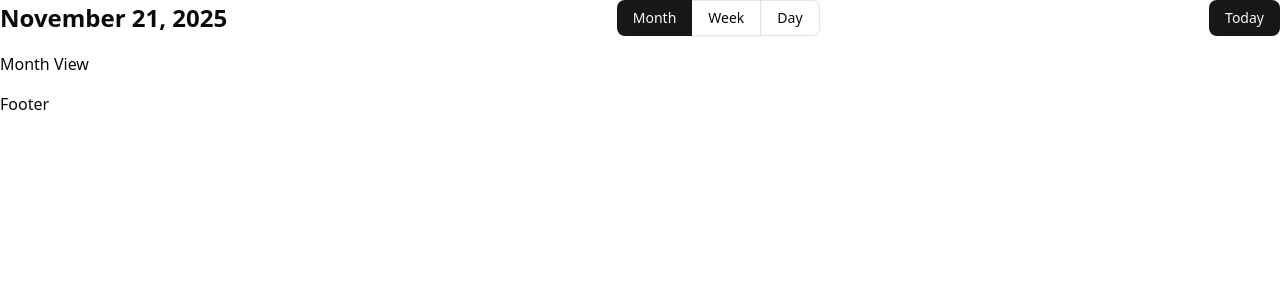
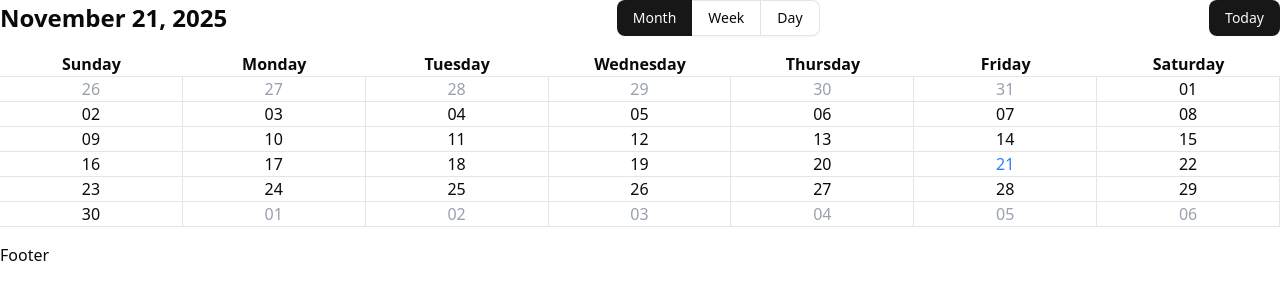
Before and after one commit to alehbelskidev/ab-calendar, a React (Vite) app: page / in a window 1280 px wide. Shown: the top 300 px of the page. Built offline with nearby package versions, Linux system fonts and the light colour scheme.

Commit message:
feat: month grid days

```diff
--- a/src/calendar/calendar-ctx.tsx
+++ b/src/calendar/calendar-ctx.tsx
@@ -2,24 +2,32 @@ import dayjs, { type Dayjs } from "dayjs"
 import { createContext } from "react"
 import timezone from "dayjs/plugin/timezone"
 import utc from "dayjs/plugin/utc"
+import localeData from "dayjs/plugin/localeData"
 
 dayjs.extend(timezone)
 dayjs.extend(utc)
+dayjs.extend(localeData)
 
-export const DEFAULT_TIMZEONE = Intl.DateTimeFormat().resolvedOptions().timeZone
+const intlResolvedOptions = Intl.DateTimeFormat().resolvedOptions()
+export const DEFAULT_TIMZEONE = intlResolvedOptions.timeZone
+export const DEFAULT_LOCALE = intlResolvedOptions.locale.split("-")[0]
 
 type CalendarContextType = {
+	locale: string
 	timezone: string
 	today: Dayjs
 	view: "month" | "week" | "day"
 	onViewChange: (view: "month" | "week" | "day") => void
 	onTodayChange: (today: Dayjs) => void
+	onLocaleChange: (locale: string) => void
 }
 
 export const CalendarContext = createContext<CalendarContextType>({
+	locale: DEFAULT_LOCALE,
 	timezone: DEFAULT_TIMZEONE,
 	today: dayjs().tz(DEFAULT_TIMZEONE),
 	view: "month",
 	onViewChange: () => {},
 	onTodayChange: () => {},
+	onLocaleChange: () => {},
 })
--- a/src/calendar/calendar-month-view.tsx
+++ b/src/calendar/calendar-month-view.tsx
@@ -1,5 +1,102 @@
-const CalendarMonthView = () => {
-	return <div data-calendar-view="month">Month View</div>
+import { useMemo, type HTMLAttributes } from "react"
+import dayjs, { Dayjs } from "dayjs"
+import { cn } from "@/lib/utils"
+import { useCalendar } from "./use-calendar"
+
+type CalendarMonthViewProps = HTMLAttributes<HTMLDivElement> & {
+	headerCellFormat?: string
+	headerCellClass?: string
+	cellClass?: string
+	cellFormat?: string
+	todayCellClass?: string
+	differentMonthCellClass?: string
+	onHeaderCellClick?: (date: Dayjs) => void
+	onCellClick?: (date: Dayjs) => void
+}
+
+const CalendarMonthView = ({
+	headerCellFormat = "dddd",
+	headerCellClass = "",
+	cellClass = "",
+	cellFormat = "DD",
+	todayCellClass = "text-blue-500",
+	differentMonthCellClass = "text-gray-400",
+	className,
+	onHeaderCellClick,
+	onCellClick,
+	...props
+}: CalendarMonthViewProps) => {
+	const { today } = useCalendar()
+
+	const headers = useMemo(() => {
+		return new Array(7).fill(0).map((_, index) => {
+			const date = dayjs().startOf("week").add(index, "day")
+
+			return {
+				title: date.format(headerCellFormat),
+				key: date.format("YYYY-MM-DD"),
+				gridClass: `col-start-${index + 1}`,
+				date,
+			}
+		})
+	}, [headerCellFormat])
+
+	const cells = useMemo(() => {
+		const firstDayOfMonth = today.startOf("month")
+		const startOfCalendarGrid = firstDayOfMonth.startOf("week")
+
+		return new Array(6 * 7).fill(0).map((_, index) => {
+			const date = startOfCalendarGrid.add(index, "day")
+			const row = Math.floor(index / 7)
+			const col = index % 7
+
+			return {
+				title: date.format(cellFormat),
+				key: date.format("YYYY-MM-DD"),
+				gridClass: `col-start-${col + 1} row-start-${row + 1}`,
+				isCurrentMonth: date.isSame(today, "month"),
+				isToday: date.isSame(today, "day"),
+				date,
+			}
+		})
+	}, [cellFormat, today])
+
+	return (
+		<div
+			data-calendar-view="month"
+			className={cn("w-full h-full grid grid-cols-7 grid-rows-7", className)}
+			{...props}
+		>
+			{headers.map(({ title, key, gridClass, date }) => (
+				<div
+					key={key}
+					className={cn(
+						"text-center font-semibold border-b",
+						headerCellClass,
+						gridClass
+					)}
+					onClick={() => onHeaderCellClick?.(date)}
+				>
+					{title}
+				</div>
+			))}
+			{cells.map(({ title, key, gridClass, isCurrentMonth, isToday, date }) => (
+				<div
+					key={key}
+					className={cn(
+						"text-center border-b border-r",
+						!isCurrentMonth ? differentMonthCellClass : "",
+						isToday ? todayCellClass : "",
+						cellClass,
+						gridClass
+					)}
+					onClick={() => onCellClick?.(date)}
+				>
+					{title}
+				</div>
+			))}
+		</div>
+	)
 }
 
 CalendarMonthView.displayName = "CalendarMonthView"
--- a/src/calendar/calendar-provider.tsx
+++ b/src/calendar/calendar-provider.tsx
@@ -1,6 +1,16 @@
-import { useState, useMemo, type PropsWithChildren, useCallback } from "react"
+import {
+	useState,
+	useMemo,
+	type PropsWithChildren,
+	useCallback,
+	useEffect,
+} from "react"
 import dayjs, { Dayjs } from "dayjs"
-import { CalendarContext, DEFAULT_TIMZEONE } from "./calendar-ctx"
+import {
+	CalendarContext,
+	DEFAULT_LOCALE,
+	DEFAULT_TIMZEONE,
+} from "./calendar-ctx"
 
 type CalendarProviderProps = PropsWithChildren<{
 	timezone?: string
@@ -14,6 +24,19 @@ export const CalendarProvider = ({
 }: CalendarProviderProps) => {
 	const [view, setView] = useState<"month" | "week" | "day">("month")
 	const [todayDate, setTodayDate] = useState<Dayjs>(today)
+	const [locale, setLocale] = useState<string>(DEFAULT_LOCALE)
+
+	useEffect(() => {
+		dayjs.locale(locale)
+	}, [])
+
+	const handleLocaleChange = useCallback(
+		(newLocale: string) => {
+			setLocale(newLocale)
+			dayjs.locale(newLocale)
+		},
+		[locale]
+	)
 
 	const handleTodayChange = useCallback((newToday: Dayjs) => {
 		setTodayDate(newToday)
@@ -25,11 +48,13 @@ export const CalendarProvider = ({
 
 	const value = useMemo(
 		() => ({
+			locale: DEFAULT_LOCALE,
 			timezone,
 			today: todayDate,
 			view,
 			onViewChange: handleViewChange,
 			onTodayChange: handleTodayChange,
+			onLocaleChange: handleLocaleChange,
 		}),
 		[timezone, todayDate, view, handleTodayChange, handleViewChange]
 	)
```
